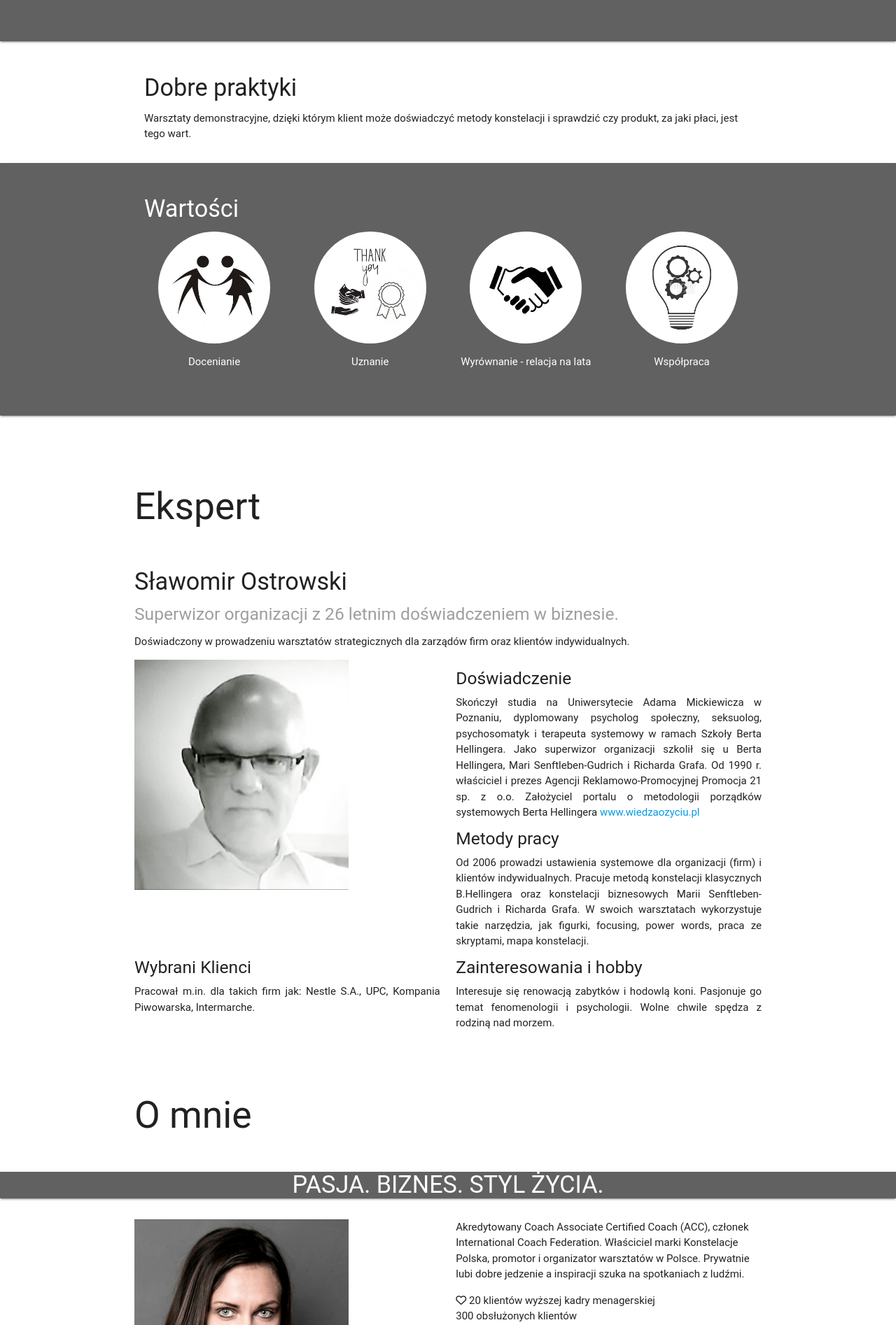
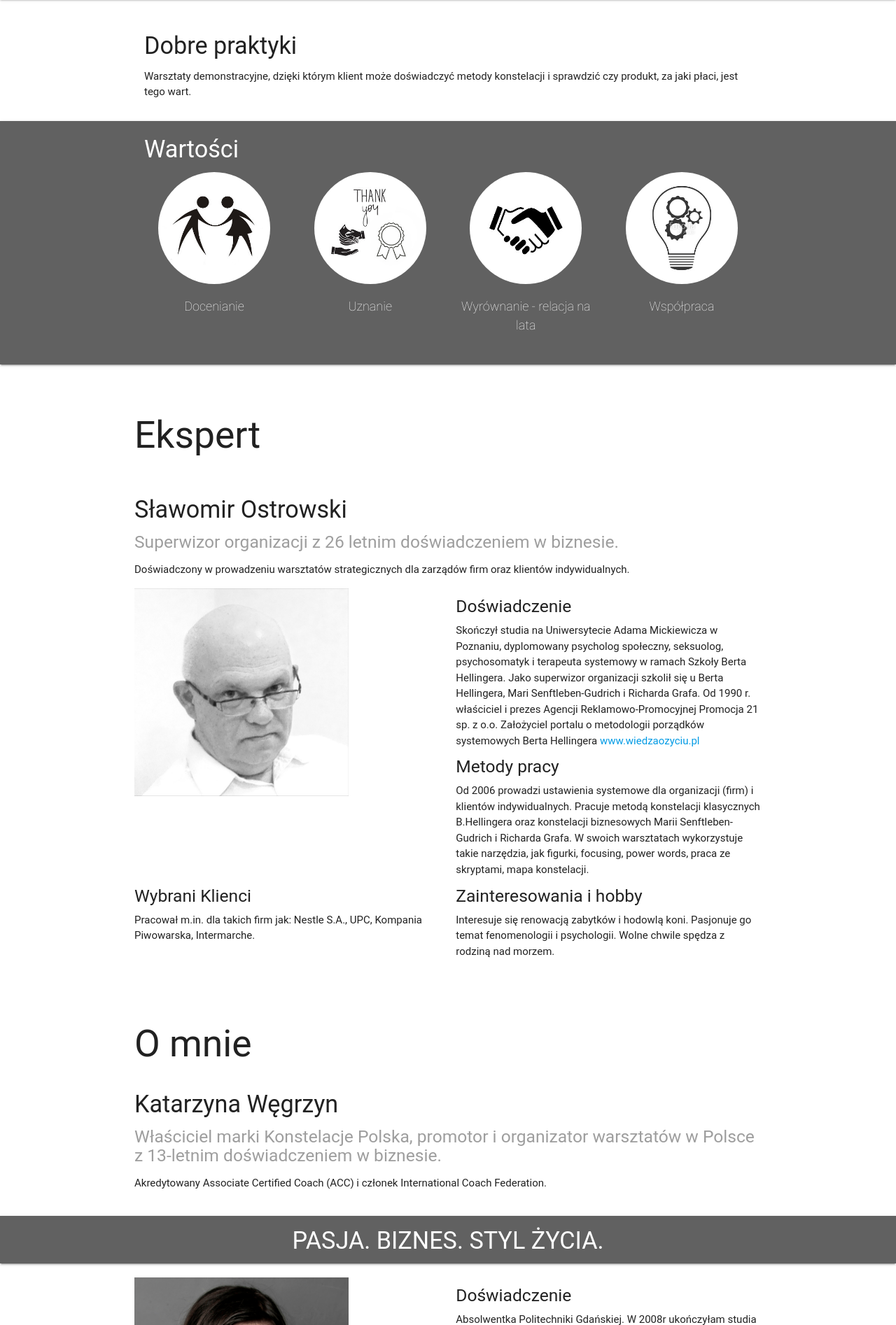
Before and after one commit to basiacierocka/konstelacje, a PHP site: page / in a window 1280 px wide; the page is wider, and only the part inside the window is pictured. Shown: the part 4401-6295 px from the top of that part at 70% size. Run offline with PHP 8.4, Linux system fonts and the light colour scheme; some libraries are stand-ins or nearby versions; some web fonts are replaced.

Commit message:
hopeits done

```diff
--- a/home.html
+++ b/home.html
@@ -563,7 +563,7 @@
 
   <div class="z-depth-1 grey darken-2 gray-background">
     <div class="container values">
-      <h4>Wartości</h4>
+      <h4 >Wartości</h4>
       <div class="values row">
         <div class="col m3 s6">
           <img src="images/prosze.jpg">
@@ -601,7 +601,7 @@
         <div class="col m6 s12">
           <div >
             <div class="hovereffect">
-                <img class="slawek-img" src="images/slawek.png">
+                <img class="slawek-img" src="images/slawek.jpg">
                     <div class="overlay">
                           <p> "Bąble nowego w morzu starego."<br>
                              <a class="grey-text text-lighten-3 right">
@@ -612,24 +612,24 @@
             </div>
         </div>
         </div>
-        <div class="justify col m6 s12">
+        <div class="col m6 s12">
           <h5>Doświadczenie</h5>
           Skończył studia na Uniwersytecie Adama Mickiewicza w Poznaniu, dyplomowany psycholog społeczny, seksuolog, psychosomatyk
           i terapeuta systemowy w ramach Szkoły Berta Hellingera. Jako superwizor organizacji szkolił się u Berta Hellingera,
           Mari Senftleben-Gudrich i Richarda Grafa. Od 1990 r. właściciel i prezes Agencji Reklamowo-Promocyjnej Promocja
           21 sp. z o.o. Założyciel portalu o metodologii porządków systemowych Berta Hellingera <a href="http://www.wiedzaozyciu.pl">www.wiedzaozyciu.pl</a>
         </div>
-        <div class="justify col m6 s12">
+        <div class="col m6 s12">
           <h5>Metody pracy</h5>
           Od 2006 prowadzi ustawienia systemowe dla organizacji (firm) i klientów indywidualnych. Pracuje metodą konstelacji klasycznych
           B.Hellingera oraz konstelacji biznesowych Marii Senftleben-Gudrich i Richarda Grafa. W swoich warsztatach wykorzystuje
           takie narzędzia, jak figurki, focusing, power words, praca ze skryptami, mapa konstelacji.
         </div>
-        <div class="justify col m6 s12">
+        <div class="col m6 s12">
           <h5>Wybrani Klienci</h5>
           Pracował m.in. dla takich firm jak: Nestle S.A., UPC, Kompania Piwowarska, Intermarche.
         </div>
-        <div class="justify col m6 s12">
+        <div class="col m6 s12">
           <h5>Zainteresowania i hobby</h5>
           Interesuje się renowacją zabytków i hodowlą koni. Pasjonuje go temat fenomenologii i psychologii. Wolne chwile spędza z rodziną
           nad morzem.
@@ -644,6 +644,11 @@
         <div class="col m6 s12">
           <h2>O mnie</h2>
         </div>
+        <div class="col m12 s12">
+          <h4>Katarzyna Węgrzyn</h4>
+          <h5 class="grey-text">Właściciel marki Konstelacje Polska, promotor i organizator warsztatów w Polsce z 13-letnim doświadczeniem w biznesie.</h5>
+          <p>Akredytowany Associate Certified  Coach (ACC) i członek International Coach Federation.</p>
+        </div>
       </div>
     </div>
   </div>
@@ -657,15 +662,15 @@
   <div class="container">
     <div class="row">
       <div class="col m6 s12">
-        <div >
+        <div class="img-container-kasia">
           <div class="hovereffect">
               <img class="kasia-img" src="images/kachna.jpg">
                   <div class="overlay">
-                    <p>Katarzyna Węgrzyn<br> "W pracy z klientem stosuję przede wszystkim proste rozwiązania."<br>
+                    <p>"W pracy z klientem stosuję przede wszystkim proste rozwiązania."<br><b class="overlaycite">Katarzyna Węgrzyn</b><br>
 
                            <a class="grey-text text-lighten-3 right">
-          <i class="fa fa-facebook-square fa-1x" aria-hidden="true"></i>
-        </a>
+                            <i class="fa fa-facebook-square fa-1x" aria-hidden="true"></i>
+                          </a>
                         </p>
                   </div>
           </div>
@@ -673,38 +678,23 @@
 
     </div>
       <div class="col m6 s12">
-        Akredytowany Coach Associate Certified Coach (ACC), członek International Coach Federation. Właściciel marki Konstelacje
-        Polska, promotor i organizator warsztatów w Polsce. Prywatnie lubi dobre jedzenie a inspiracji szuka na spotkaniach
-        z ludźmi.
+          <h5>Doświadczenie</h5>
+          Absolwentka Politechniki Gdańskiej. W 2008r ukończyłam studia na wydziale Zarzadzania Zasobami Ludzkimi.
+Mam doświadczenie w coachingu biznesowym, specjalizuję się w rozwoju sprzedaży i budowaniu relacji.  Przeprowadziłam setki warsztatów i konsultacji dla międzynarodowych korporacji .
+Od 2010roku prowadzę firmę gdzie udzielam konsultacji  i realizuję projekty doradcze dla branży bankowej, ubezpieczeniowej i konsultingowej.
+        </div>
+
+        <div class="col m6 s12">
+          <h5>Zainteresowania i hobby</h5>
+        Interesują mnie zawody przyszłości i innowacje. Wspieram także kobiety, które myślą o założeniu własnej działalności.  Prywatnie lubię dobre jedzenie a inspiracji szukam na spotkaniach z ludźmi.
+        </div>
+           <div class="col m6 s12">
+          <h5>Wybrani Klienci</h5>
+          Swoje doświadczenie zdobywałam pracując dla takich firm jak: AXA, Getin Noble Bank, Alior Bank, Alior Instytut Biznesu, Portal Ekspercki Zmiany w Życiu.
+        </div>
       </div>
-      <div class="col m6 s12">
-        <ul>
-          <li>
-            <div><i class="fa fa-heart-o" aria-hidden="true"></i> 20 klientów wyższej kadry menagerskiej
-            </div>
-          </li>
-          <li>
-            <div>
-              300 obsłużonych klientów
-            </div>
-          </li>
-          <li>
-            <div>
-              300h coachingu businessowego
-            </div>
-          </li>
-          <li>
-            <div>
-              400h konsultacji Dress Code
-            </div>
-          </li>
-          <li>
-            <div>
-              600h Coachingu dla sieci sprzedaży
-            </div>
-          </li>
-        </ul>
-      </div>
+
+    <div class="row">
       <div class="col m12 s12">
         <table class="responsive-table centered">
           <thead>
@@ -742,16 +732,46 @@
       </div>
     </div>
   </div>
+    <div class="z-depth-1 grey darken-2 gray-background pasekonkasia">
+    <div class="row">
+      <div class="pasekonkasia dolnypasek col s12">
+         <div class="col m3 s2">
+              <i class="fa fa-circle" aria-hidden="true"></i> 20 klientów wyższej kadry menagerskiej
+                  </div>
+
+                  <div class="col m2 s2">
+                    <i class="fa fa-circle" aria-hidden="true"></i>
+                    300 obsłużonych klientów
+                  </div>
+
+                  <div class="col m2 s2">
+                    <i class="fa fa-circle" aria-hidden="true"></i>
+                    300h Coachingu businessowego
+                  </div>
+                <div class="col m2 s2">
+                  <i class="fa fa-circle" aria-hidden="true"></i>
+                    400h konsultacji Dress Code
+                  </div>
+                <div class="col m3 s2">
+                  <i class="fa fa-circle" aria-hidden="true"></i>
+                    600h Coachingu dla sieci sprzedaży
+                  </div>
+      </div>
+    </div>
+  </div>
+
+            </div>
+
 
   <div class="kontakt-container" id="kontakt">
     <div class="container">
       <div class="row">
         <h2>Kontakt</h2>
-        <div class="narzedzia-wstep col m12 s12">
+        <div class="narzedzia-wstep card-panel col m12 s12">
           <p>
-            Szanowni Państwo,
-            <br>w celu nawiązania współpracy, uzyskania informacji na temat cen, terminów warsztatów i in. interesujących
-            Państwa kwestii, proszę o kontakt telefoniczny lub za pomocą formularza.</p><a class="waves-effect waves-light btn grey darken-2 modal-trigger right"
+            <b>Szanowni Państwo</b>,
+            <br>w celu nawiązania współpracy, uzyskania informacji na temat cen, terminów warsztatów i innych interesujących
+            Państwa kwestii, proszę o kontakt telefoniczny lub za pomocą poniższego formularza.</p><a class="waves-effect waves-light btn grey darken-2 modal-trigger right"
             href="#modal1">NAPISZ DO MNIE</a>
         </div>
       </div>
--- a/styles.css
+++ b/styles.css
@@ -113,8 +113,8 @@ a img {
 
 .gray-background {
   background-color: #aaa;
-  margin: 30px 0px;
-  padding: 30px 20px;
+  margin: 0px 0px;
+  padding: 5px 20px;
   color: #fff;
 }
 
@@ -286,7 +286,13 @@ a img {
 }
 .hovereffect .overlay p{
 padding-top:60%;
-font-size: 1.2em;
+font-size: 1.1em;
+font-weight: 200;
+}
+
+.overlaycite{
+font-size: 0.8em;
+font-weight: 100;
 }
 
 .hovereffect img {
@@ -345,10 +351,11 @@ font-size: 1.2em;
   transform: translate3d(0,0,0);
 }
 
-.pasekonkasia h4{
-  margin-top: 0!important;
-  margin-bottom: 0!important;
+.dolnypasek{
+font-size: 1em;
+font-weight:100;
 }
+
 .pasekonkasia{
    padding-top: 0!important;
   padding-bottom: 0!important;
@@ -397,12 +404,27 @@ tbody .task td {
 
 .values p {
   text-align: center;
+  font-size:1.2em;
+  font-weight: 200;
 }
 
 .values img {
   display: block;
   margin-left: auto;
   margin-right: auto;
+}
+
+.card-panel p{
+  line-height: 1.5em;
+
+  font-weight: 300;
+  margin:5%;
+}
+
+.card-panel p b{
+  font-size: 1.7em;
+  font-weight: 300;
+  line-height: 2em;
 }
 
 @media screen and (max-width: 1090px) and (min-width: 900px) {
```
Also changed, not shown: images/slawek.jpg (added), images/slawek.png (deleted).
